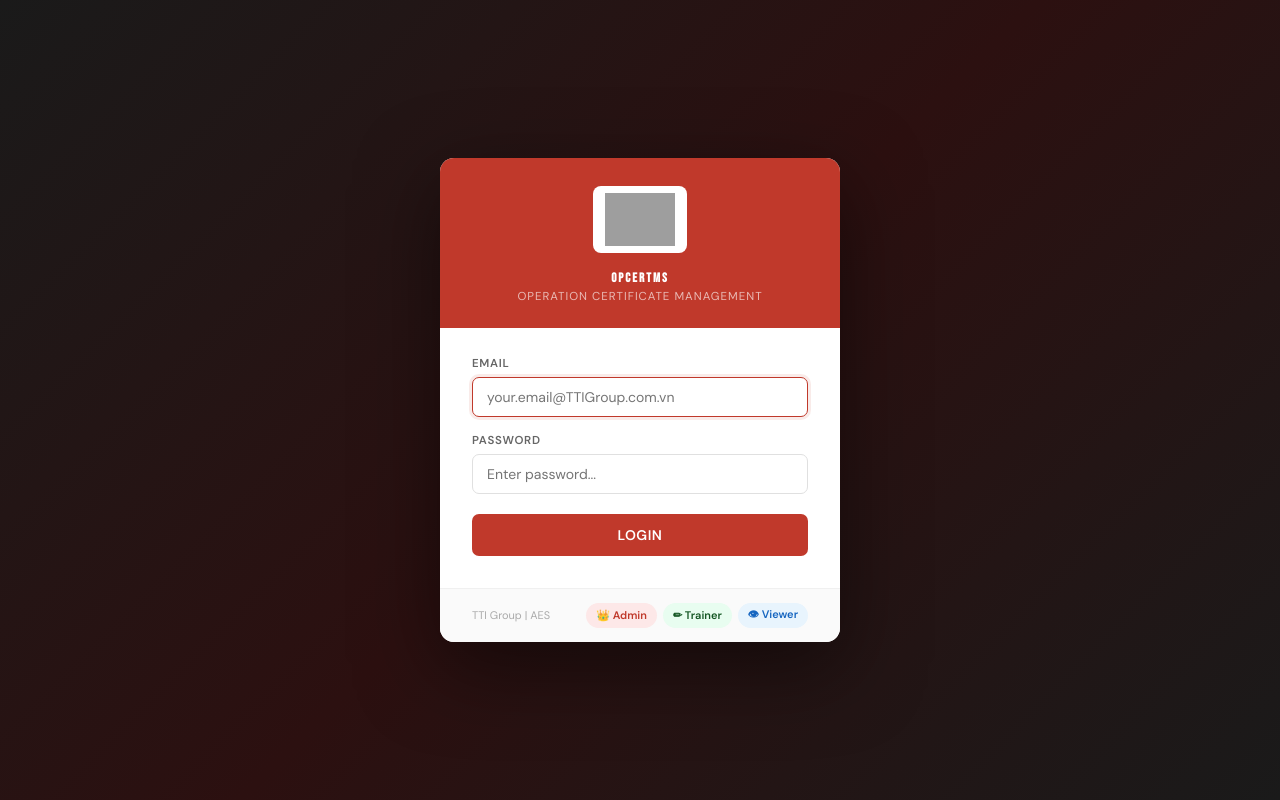
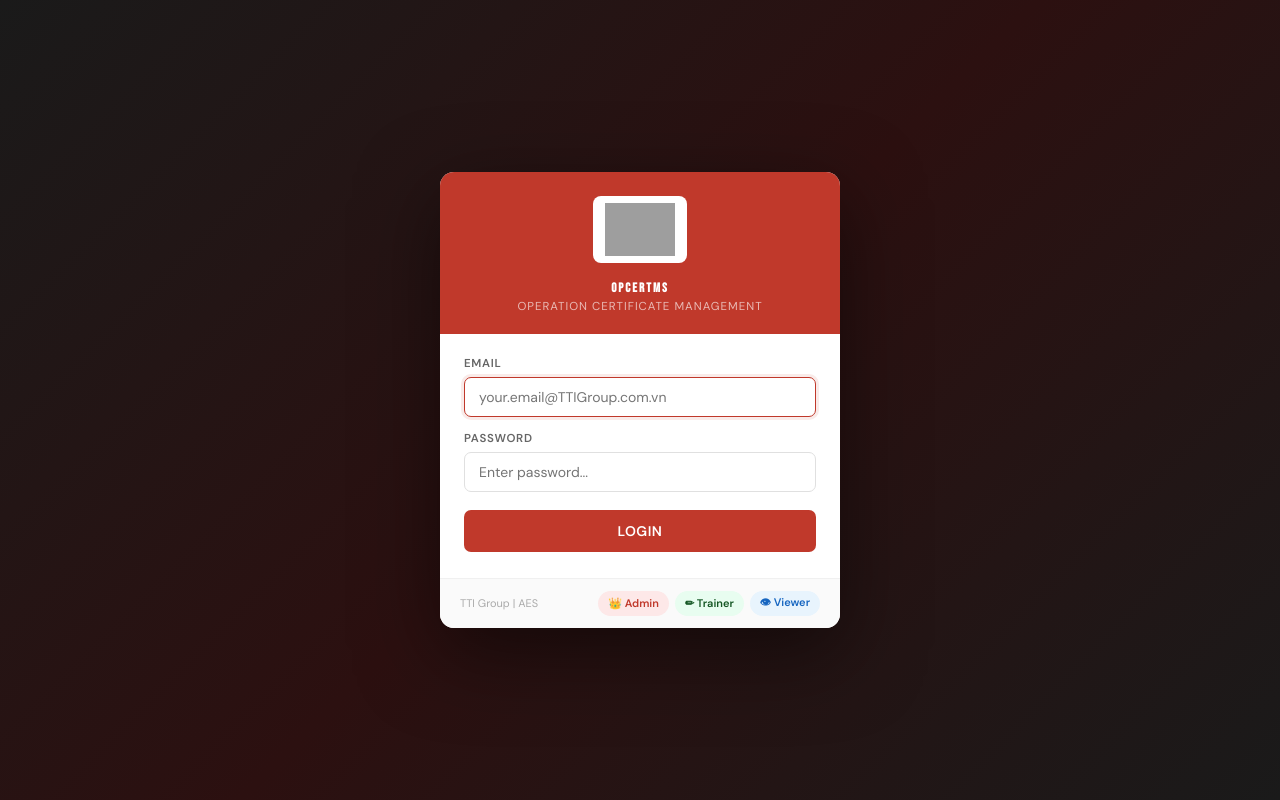
Before and after one commit to digitalprojectdrive01-ux/OpCertMS_TTI, a website: page index.html in a window 1280 px wide. Drawn offline with Linux system fonts and the light colour scheme; grey boxes are pictures that could not be loaded.

Commit message:
Update index.html

```diff
--- a/index.html
+++ b/index.html
@@ -159,15 +159,16 @@ input:focus,select:focus{border-color:var(--red)}
 }
 #login-screen.hidden{display:none}
 .login-box{
-  background:#fff;border-radius:14px;width:400px;max-width:94vw;
+  background:#fff;border-radius:14px;width:400px;max-width:92vw;
   overflow:hidden;box-shadow:0 24px 80px rgba(0,0,0,.5);
+  max-height:96vh;overflow-y:auto;
 }
 .login-header{
-  background:var(--red);padding:28px 32px 24px;text-align:center;
+  background:var(--red);padding:24px 24px 20px;text-align:center;
 }
 .login-header h1{font-family:'Bebas Neue',sans-serif;font-size:26px;color:#fff;letter-spacing:2px;margin-bottom:4px}
 .login-header p{font-size:11.5px;color:rgba(255,255,255,.65);letter-spacing:1px;text-transform:uppercase}
-.login-body{padding:28px 32px 32px;display:flex;flex-direction:column;gap:16px}
+.login-body{padding:22px 24px 26px;display:flex;flex-direction:column;gap:14px}
 .login-field{display:flex;flex-direction:column;gap:6px}
 .login-field label{font-size:11.5px;font-weight:700;text-transform:uppercase;letter-spacing:.7px;color:#666}
 .login-field input{
@@ -190,8 +191,8 @@ input:focus,select:focus{border-color:var(--red)}
 }
 .login-err.show{display:block}
 .login-footer{
-  border-top:1px solid #f0f0f0;padding:14px 32px;
-  display:flex;align-items:center;justify-content:space-between;
+  border-top:1px solid #f0f0f0;padding:12px 20px;
+  display:flex;align-items:center;justify-content:space-between;flex-wrap:wrap;gap:8px;
   background:#fafafa;
 }
 .ms-login-btn{
@@ -433,7 +434,7 @@ body.verify-mode #page-verify .box{
 </div>
 <nav id="sidebar">
   <div class="sb-logo">
-    <div style="background:#fff;border-radius:7px;padding:5px 9px;display:inline-block;margin-bottom:6px"><img src="https://cdn-apac.onetrust.com/logos/9969a1a7-da3f-4537-a9fb-c34080152d3d/0a4f2cf4-3a03-4dcf-afb1-6aff4a0b9c8c/b3c5684a-df37-4609-9920-58421a46ee71/01_TTI_Logo_RGB_for_Digital.png" alt="TTI Group" style="width:56px;height:auto;display:block"></div>
+    <div style="background:#fff;border-radius:5px;padding:4px 7px;display:inline-block;margin-bottom:5px"><img src="https://cdn-apac.onetrust.com/logos/9969a1a7-da3f-4537-a9fb-c34080152d3d/0a4f2cf4-3a03-4dcf-afb1-6aff4a0b9c8c/b3c5684a-df37-4609-9920-58421a46ee71/01_TTI_Logo_RGB_for_Digital.png" alt="TTI Group" style="width:28px;height:auto;display:block"></div>
     <span>OpCertMS — Cert Management</span>
   </div>
   <div class="sb-nav">
```
